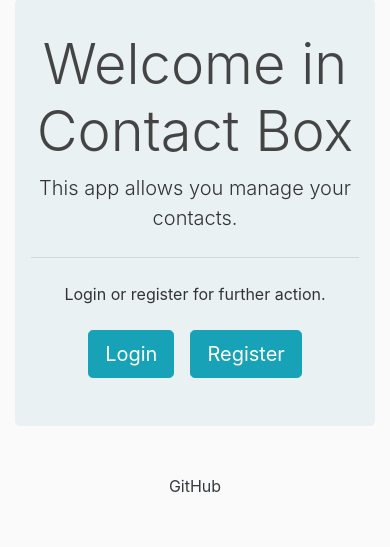
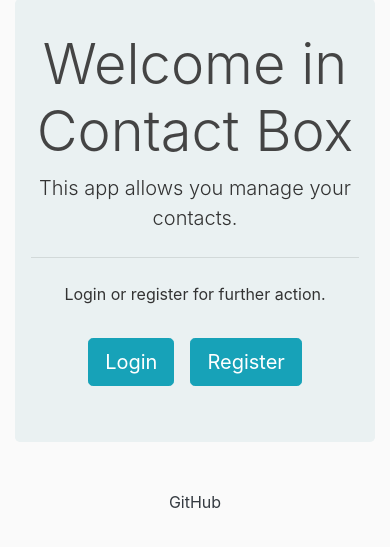
Before and after one commit to TobKed/contact_box, a Django app: page / in a window 390 px wide. Shown: the part 81-628 px from the top of the page. Run offline with Django 3.2, Linux system fonts and the light colour scheme; some libraries are stand-ins or nearby versions.

Commit message:
improve display on mobile device

```diff
--- a/src/contacts/templates/contacts/home.html
+++ b/src/contacts/templates/contacts/home.html
@@ -7,20 +7,20 @@
         {% if user.is_authenticated %}
             <p class="lead">
                 <p class="mb-4">So. What do you want to do?</p>
-                <div class="d-flex justify-content-center">
-                    <a class="btn btn-lg btn-info mx-2" href="{% url 'person-list' %}" role="button">Contacts</a>
-                    <a class="btn btn-lg btn-info mx-2" href="{% url 'address-list' %}" role="button">Addresses</a>
-                    <a class="btn btn-lg btn-info mx-2" href="{% url 'group-list' %}" role="button">Groups</a>
-                    <a class="btn btn-lg btn-info mx-2" href="{% url 'profile' %}" role="button">Profile</a>
-                    <a class="btn btn-lg btn-info mx-2" href="{% url 'logout' %}" role="button">Logout</a>
+                <div class="d-flex justify-content-center flex-wrap">
+                    <a class="btn btn-lg btn-info m-2" href="{% url 'person-list' %}" role="button">Contacts</a>
+                    <a class="btn btn-lg btn-info m-2" href="{% url 'address-list' %}" role="button">Addresses</a>
+                    <a class="btn btn-lg btn-info m-2" href="{% url 'group-list' %}" role="button">Groups</a>
+                    <a class="btn btn-lg btn-info m-2" href="{% url 'profile' %}" role="button">Profile</a>
+                    <a class="btn btn-lg btn-info m-2" href="{% url 'logout' %}" role="button">Logout</a>
                 </div>
             </p>
         {% else %}
             <p class="lead">
                 <p class="mb-4">Login or register for further action.</p>
-                <div class="d-flex justify-content-center">
-                    <a class="btn btn-lg btn-info mx-2" href="{% url 'login' %}" role="button">Login</a>
-                    <a class="btn btn-lg btn-info mx-2" href="{% url 'register' %}" role="button">Register</a>
+                <div class="d-flex justify-content-center flex-wrap">
+                    <a class="btn btn-lg btn-info m-2" href="{% url 'login' %}" role="button">Login</a>
+                    <a class="btn btn-lg btn-info m-2" href="{% url 'register' %}" role="button">Register</a>
                 </div>
             </p>
         {% endif %}
```
Also changed, not shown: README.md.
